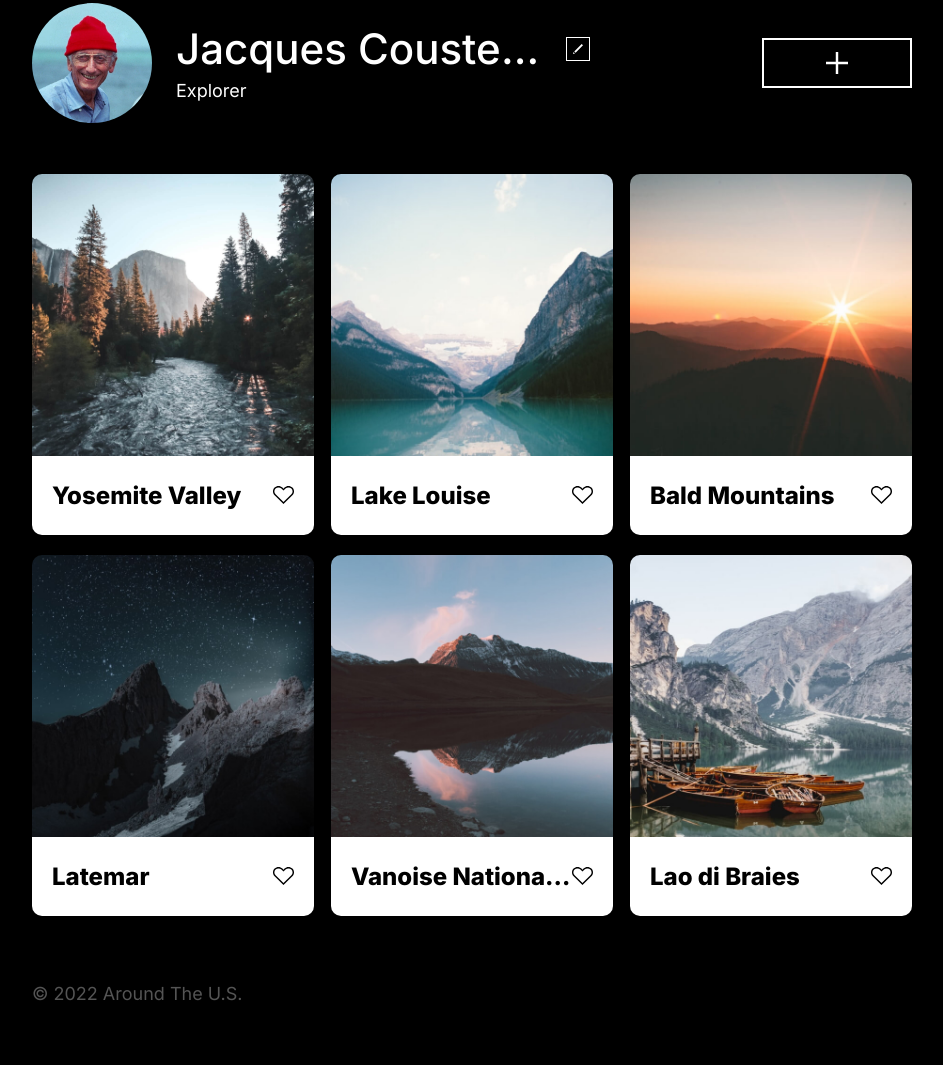
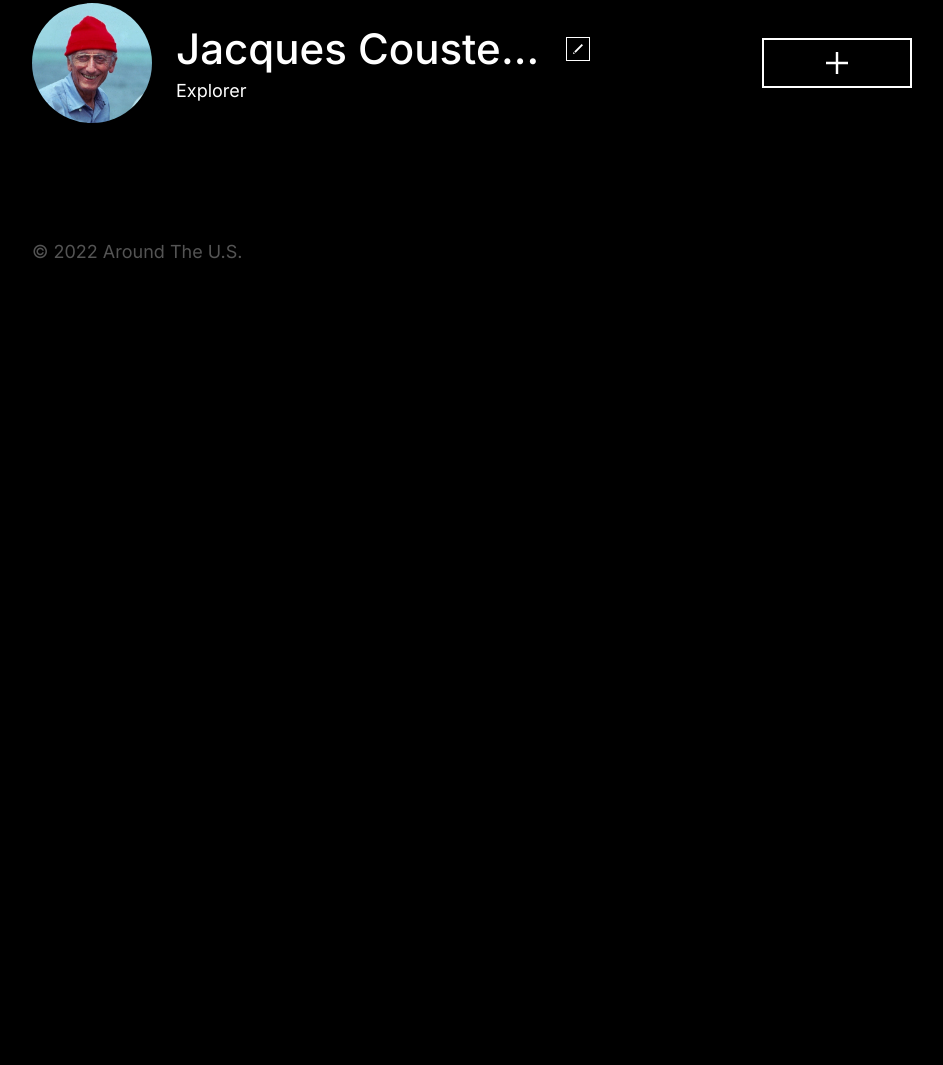
Before and after one commit to JustJordanAnderson/se_project_aroundtheus_project_update, a plain HTML site: page index.html in a window 1280 px wide. Shown: the part 165-1230 px from the top of the page, without its empty margins (168-1111 px from the left). After the commit the page ends 800 px from the top, so only its background shows below. Drawn offline with Linux system fonts and the light colour scheme.

Commit message:
Section 4 project last step update

```diff
--- a/index.html
+++ b/index.html
@@ -8,7 +8,6 @@
       name="viewport"
     />
     <meta content="ie=edge" http-equiv="X-UA-Compatible" />
-    <!-- Author Jordan Anderson -->
     <title>Around the U.S</title>
     <link href="./pages/index.css" rel="stylesheet" />
   </head>
@@ -31,72 +30,13 @@
           </div>
           <button class="profile__add-button" type="button"></button>
         </section>
+
         <section class="cards page__section">
           <ul class="cards__list">
-            <li class="card">
-              <img
-                src="./images/yosemite.jpg"
-                alt="Yosemite"
-                class="card__image"
-              />
-              <div class="card__description">
-                <h2 class="card__title">Yosemite Valley</h2>
-                <button class="card__like-button" type="button"></button>
-              </div>
-            </li>
-            <li class="card">
-              <img
-                src="./images/lake-louise.jpg"
-                alt="lake-louise"
-                class="card__image"
-              />
-              <div class="card__description">
-                <h2 class="card__title">Lake Louise</h2>
-                <button class="card__like-button"></button>
-              </div>
-            </li>
-            <li class="card">
-              <img
-                src="./images/bald-mountains.jpg"
-                alt="bald-mountains"
-                class="card__image"
-              />
-              <div class="card__description">
-                <h2 class="card__title">Bald Mountains</h2>
-                <button class="card__like-button"></button>
-              </div>
-            </li>
-            <li class="card">
-              <img
-                src="./images/latemar.jpg"
-                alt="latemar"
-                class="card__image"
-              />
-              <div class="card__description">
-                <h2 class="card__title">Latemar</h2>
-                <button class="card__like-button"></button>
-              </div>
-            </li>
-            <li class="card">
-              <img
-                src="./images/vanoise.jpg"
-                alt="vanoise"
-                class="card__image"
-              />
-              <div class="card__description">
-                <h2 class="card__title">Vanoise National Park</h2>
-                <button class="card__like-button"></button>
-              </div>
-            </li>
-            <li class="card">
-              <img src="./images/lago.jpg" alt="lago" class="card__image" />
-              <div class="card__description">
-                <h2 class="card__title">Lao di Braies</h2>
-                <button class="card__like-button"></button>
-              </div>
-            </li>
+
           </ul>
         </section>
+
       </main>
       <footer class="copyright page__section">
         <p class="copyright__text">© 2022 Around The U.S.</p>
@@ -115,6 +55,15 @@
       </div>
     </div>
 
+    <template id="card-template">
+      <li class="card">
+        <img src="" alt="" class="card__image" />
+        <div class="card__description">
+          <h2 class="card__title"></h2>
+          <button class="card__like-button" type="button"></button>
+        </div>
+    </template>
+
     <script src="./scripts/index.js"></script>
   </body>
 </html>
--- a/scripts/index.js
+++ b/scripts/index.js
@@ -35,10 +35,33 @@ const profileTitleInput = document.querySelector("#profile-title-input");
 const profileDescriptionInput = document.querySelector("#profile-description-input");
 const profileEditForm = profileEditModal.querySelector(".modal__form");
 
+const cardListEl = document.querySelector(".card__list");
+const cardTemplate = document.querySelector("#card-template").textContent.firstElementChild;
+
+// Functions
 function closePopup() {
     profileEditModal.classList.remove("modal__opened");
 }
 
+function getCardElement(cardData) {
+    const cardElement = cardTemplate.cloneNode(true);
+    const cardImageEl = cardElement.querySelector(".card__image");
+    const cardTitleEl = cardElement.querySelector(".card__title");
+
+    cardTitleEl.textContent = cardData.name;
+    cardImageEl.src = cardData.link;
+    return cardElement;
+}
+
+// Event Handlers
+function handleProfileEditSubmit (e) {
+    e.preventDefault();
+    profileTitle.textContext = profileTitleInput.value;
+    profilelDescription.textContent = profileDescriptionInput.value;
+    closePopup();
+}
+
+// Event Listeners
 
 profileEditBtn.addEventListener("click", () => {
     profileTitleInput.value = profileTitle.textContent;
@@ -47,13 +70,11 @@ profileEditBtn.addEventListener("click", () => {
 });
 
 // Close the modal
-profileCloseButton.addEventListener("click", () => {
-    closePopup();
+profileCloseButton.addEventListener("click", closePopup);
+
+profileEditForm.addEventListener("submit", handleProfileEditSubmit);
+
+initialCards.forEach((cardData) => {
+    const cardElement = getCardElement(cardData);
+    cardListEl.prepend(cardElement);
 });
-
-profileEditForm.addEventListener("submit" , (e) => {
-    e.preventDefault();
-    profileTitle.textContent = profileTitleInput.value;
-    profilelDescription.textContent = profileDescriptionInput.value;
-    closePopup();
-});
```
